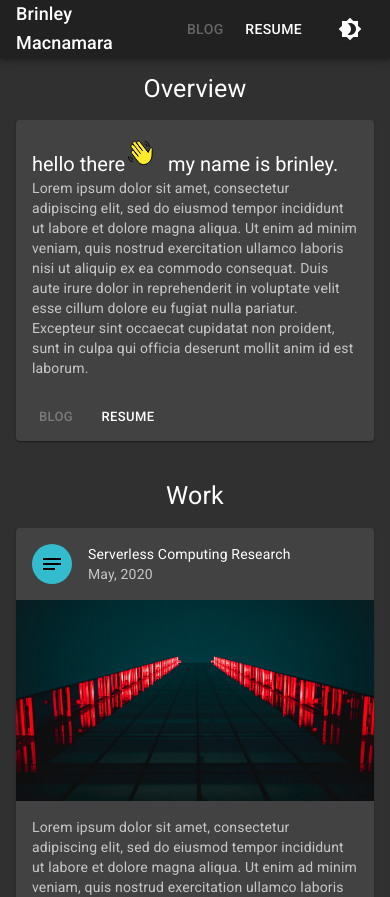
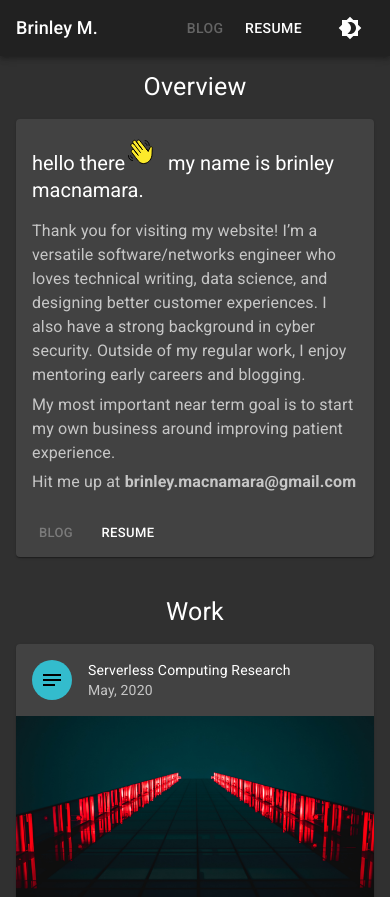
Before and after one commit to brinleym/personal-website, a React (Create React App) app in the folder react-client/: page / in a window 390 px wide. Shown: the top 897 px of the page. Built offline with nearby package versions, Linux system fonts and the light colour scheme.

Commit message:
added copyright & contact info and fixed title length bug in AppBar

```diff
--- a/react-client/src/components/BioCard.js
+++ b/react-client/src/components/BioCard.js
@@ -8,11 +8,15 @@ import Typography from '@material-ui/core/Typography';
 import SvgIcon from '@material-ui/core/SvgIcon';
 
 const useStyles = makeStyles((theme) => ({
-  textPaddingRight: {
-    // addingRight: theme.spacing(1)
+  root: {
+    backgroundColor: theme.palette.type === "dark" ? theme.palette.background.paper : theme.palette.primary.main,
+    color: theme.palette.type === "dark" ? theme.palette.text.primary : theme.palette.primary.contrastText
   },
   textPaddingLeft: {
     paddingLeft: theme.spacing(1)
+  },
+  textPaddingBottom: {
+    paddingBottom: theme.spacing(2)
   }
 }));
 function WaveIcon() {
@@ -41,15 +45,22 @@ export default function BioCard() {
   return (
     <Card className={classes.root}>
         <CardContent>
-          <Typography variant="h5" component="span" className={classes.textPaddingRight}>hello there</Typography>
-          <WaveIcon></WaveIcon>
-          <Typography variant="h5" component="span" className={classes.textPaddingLeft}>my name is brinley.</Typography>
-          <Typography variant="body2" color="textSecondary" component="p">
-            Lorem ipsum dolor sit amet, consectetur adipiscing elit, sed do eiusmod tempor incididunt ut labore et
-            dolore magna aliqua. Ut enim ad minim veniam, quis nostrud exercitation ullamco laboris nisi ut aliquip
-            ex ea commodo consequat. Duis aute irure dolor in reprehenderit in voluptate velit esse cillum dolore eu
-            fugiat nulla pariatur. Excepteur sint occaecat cupidatat non proident, sunt in culpa qui officia deserunt
-            mollit anim id est laborum.
+          <div className={classes.textPaddingBottom}>
+            <Typography variant="h5" component="span" className={classes.textPaddingRight}>hello there</Typography>
+            <WaveIcon className={classes.svgNegativeBottomMargin}></WaveIcon>
+            <Typography variant="h5" component="span" className={classes.textPaddingLeft}>my name is brinley macnamara.</Typography>
+          </div>
+          <Typography variant="body1" color="textSecondary" component="p" gutterBottom>
+            Thank you for visiting my website! I’m a versatile software/networks engineer who loves
+            technical writing, data science, and designing better customer experiences. I also
+            have a strong background in cyber security.
+            Outside of my regular work, I enjoy mentoring early careers and blogging.
+          </Typography>
+          <Typography variant="body1" color="textSecondary" component="p" gutterBottom>
+            My most important near term goal is to start my own business around improving patient experience.
+          </Typography>
+          <Typography variant="body1" color="textSecondary" component="p">
+            Hit me up at <b>brinley.macnamara@gmail.com</b>
           </Typography>
         </CardContent>
       <CardActions>
--- a/react-client/src/components/CustomAppBar.js
+++ b/react-client/src/components/CustomAppBar.js
@@ -5,15 +5,23 @@ import Toolbar from '@material-ui/core/Toolbar';
 import Typography from '@material-ui/core/Typography';
 import Button from '@material-ui/core/Button';
 import IconButton from '@material-ui/core/IconButton';
-import MenuIcon from '@material-ui/icons/Menu';
 import Brightness4Icon from '@material-ui/icons/Brightness4';
 
 const useStyles = makeStyles((theme) => ({
   root: {
     flexGrow: 1,
   },
-  title: {
+  titleDesktop: {
     flexGrow: 1,
+    [theme.breakpoints.down('sm')]: {
+      display: 'none', // remove on small or below width screens
+    },
+  },
+  titleMobile: {
+    flexGrow: 1,
+    [theme.breakpoints.up('md')]: {
+      display: 'none', // remove on medium or above width screens
+    },
   },
   darkModeButton: {
     marginLeft: theme.spacing(2)
@@ -31,7 +39,10 @@ export default function CustomAppBar(props) {
     <div className={classes.root}>
       <AppBar position="static" className={classes.appBar}>
         <Toolbar>
-          <Typography variant="h6" className={classes.title}>
+          <Typography variant="h6" className={classes.titleMobile}>
+            Brinley M.
+          </Typography>
+          <Typography variant="h6" className={classes.titleDesktop}>
             Brinley Macnamara
           </Typography>
           <Button color="inherit" disabled>Blog</Button>
--- a/react-client/src/components/Footer.js
+++ b/react-client/src/components/Footer.js
@@ -24,7 +24,8 @@ const Footer = () => {
   return (
     <div className={classes.root}>
       <Paper className={classes.paper} elevation={2} square>
-        <Typography variant="body1">This is the app's footer</Typography>
+        <Typography variant="caption" component="p">Contact: brinley.macnamara@gmail.com</Typography>
+        <Typography variant="caption">Copyright &copy; 2021 Brinley Macnamara. All Rights Reserved.</Typography>
       </Paper>
     </div>
   )
--- a/react-client/src/components/MyTimeline.js
+++ b/react-client/src/components/MyTimeline.js
@@ -28,6 +28,9 @@ const useStyles = makeStyles((theme) => ({
   secondaryTail: {
     backgroundColor: theme.palette.secondary.main,
   },
+  captionText: {
+    textAlign: 'center'
+  }
 }));
 
 function CustomizedTimeline() {
@@ -103,9 +106,9 @@ export default function MyTimeline() {
       <Grid container spacing={3} justifyContent="center" className={classes.root}>
         <Grid item xs={12} sm={8}>
           <Paper className={classes.tempPaper}>
-            <Typography variant="caption">Present</Typography>
+            <Typography variant="caption" component="h6" className={classes.captionText}>Present</Typography>
             <CustomizedTimeline></CustomizedTimeline>
-            <Typography variant="caption">Past</Typography>
+            <Typography variant="caption" component="h6" className={classes.captionText}>Past</Typography>
           </Paper>
         </Grid>
       </Grid>
--- a/react-client/src/index.js
+++ b/react-client/src/index.js
@@ -3,25 +3,11 @@ import ReactDOM from 'react-dom';
 import './index.css';
 import App from './App';
 import reportWebVitals from './reportWebVitals';
-import { ThemeProvider, createTheme, responsiveFontSizes } from '@material-ui/core/styles';
-import CssBaseline from '@material-ui/core/CssBaseline';
-
-
-let theme = createTheme({
-  palette: {
-    type: "dark"
-  }
-});
-
-theme = responsiveFontSizes(theme);
 
 ReactDOM.render(
-  // <ThemeProvider theme={theme}>
-  //   <CssBaseline />
-    <React.StrictMode>
-      <App />
-    </React.StrictMode>,
-  // </ThemeProvider>,
+  <React.StrictMode>
+    <App />
+  </React.StrictMode>,
   document.getElementById('root')
 );
 
```
